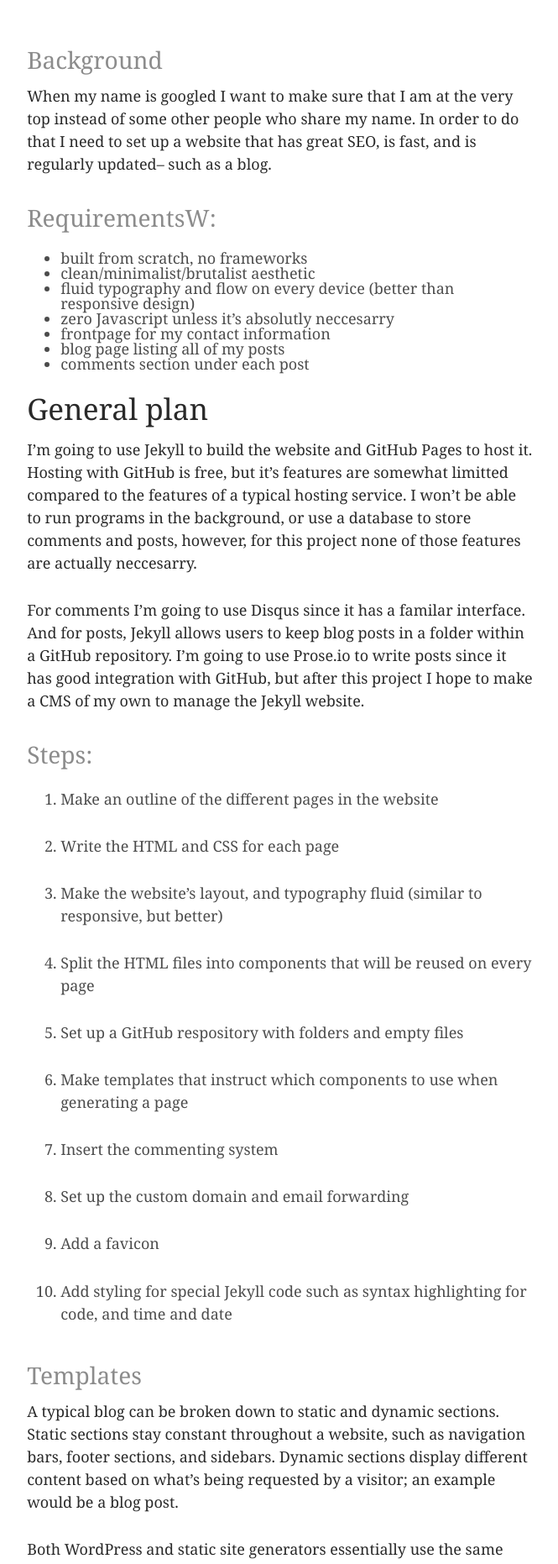
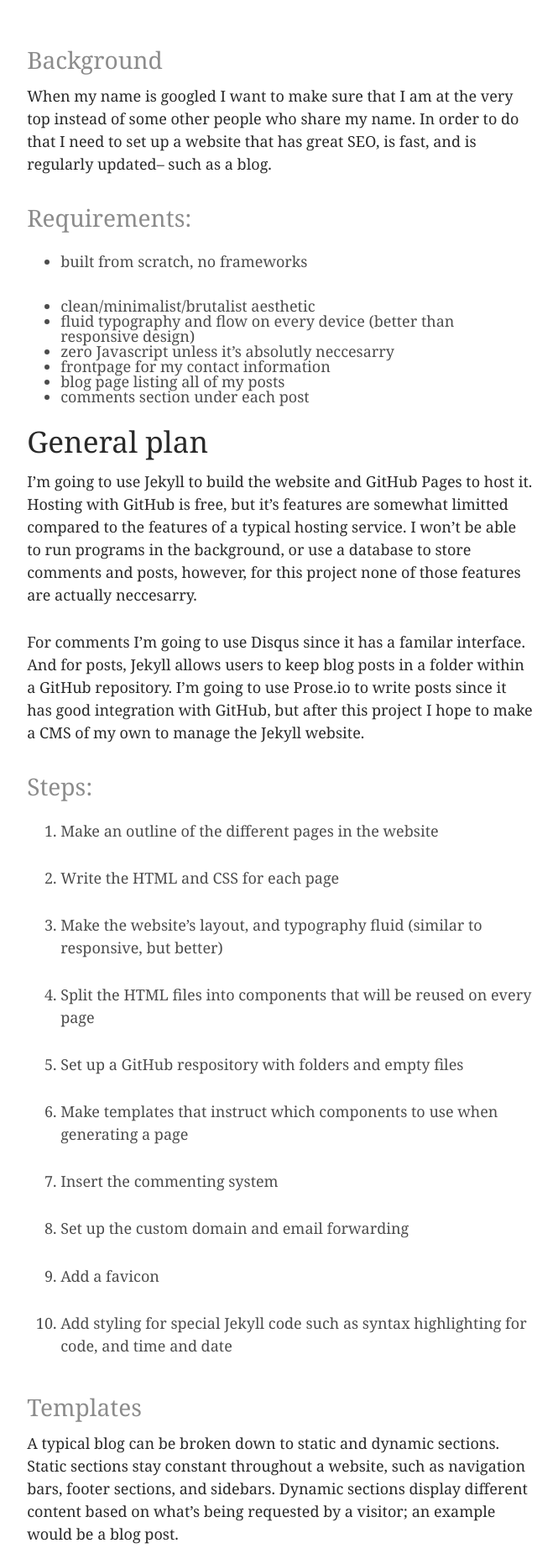
Before and after one commit to saimonhowlader/saimonhowlader.github.io, a Jekyll site: the page built from _posts/2016-06-29-Jekyll-GitHub-and-Prose-pt1.md, in a window 1280 px wide. Shown: the part 505-2367 px from the top of the page at 84% size, without its empty margins (306-971 px from the left). Built offline with Jekyll 4.4.1, drawn with Linux system fonts in a browser that asks for light colours.

Commit message:
Updated 2016-06-29-Jekyll-GitHub-and-Prose-pt1.md

```diff
--- a/_posts/2016-06-29-Jekyll-GitHub-and-Prose-pt1.md
+++ b/_posts/2016-06-29-Jekyll-GitHub-and-Prose-pt1.md
@@ -13,8 +13,9 @@ published: true
 ### Background
 When my name is googled I want to make sure that I am at the very top instead of some other people who share my name. In order to do that I need to set up a website that has great SEO, is fast, and is regularly updated-- such as a blog.
 
-### RequirementsW:
--  built from scratch, no frameworks
+### Requirements:
+-	built from scratch, no frameworks
+
 -	clean/minimalist/brutalist aesthetic
 -	fluid typography and flow on every device (better than responsive design)
 -	zero Javascript unless it's absolutly neccesarry
```
